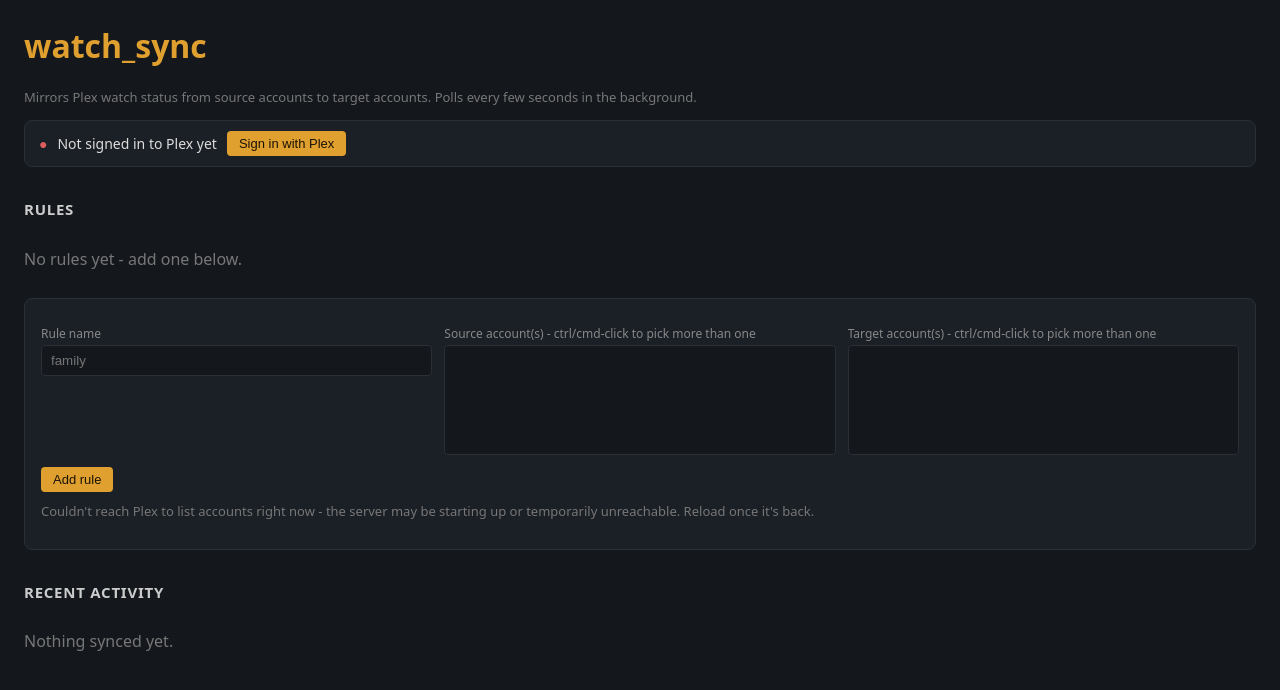
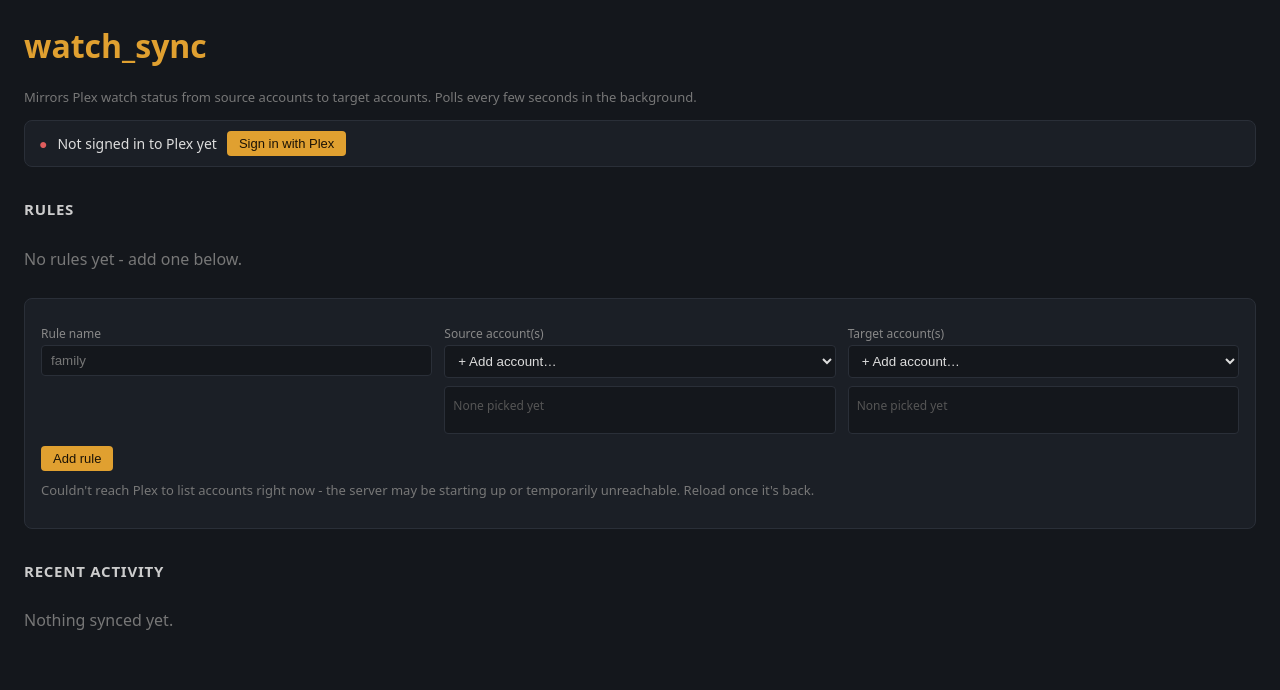
Before and after one commit to shiftylilbastrd/Watch_Sync, a Python web app: template templates/index.html in a window 1280 px wide. Shown: the top 690 px of the page. Run offline with Jinja, Linux system fonts and the light colour scheme; the template is opened without the code that fills it, so the values that code supplies are empty.

Commit message:
Replace multi-select listboxes with a dropdown + removable chips for rule creation
The old sources/targets fields were native <select multiple> boxes that
needed ctrl/cmd-click to pick more than one account - easy to misclick
and lose a selection with no visible feedback. Now each is a plain
single-select dropdown: picking an account drops it into a chip below
(with an x to remove it if it was a mistake), and picking it again is
blocked until it's removed. Submits the same sources/targets form
fields as before via hidden inputs, so the backend route and its
validation are unchanged.

Co-Authored-By: Claude Sonnet 5 <noreply@anthropic.com>
Claude-Session: https://claude.ai/code/session_0133BiByYcETweo3zmYdvheM

```diff
--- a/templates/index.html
+++ b/templates/index.html
@@ -21,9 +21,16 @@
   .add-form { background:#1b1f26; border:1px solid #2a2f38; border-radius:8px; padding:16px; margin-top:12px; }
   .add-form label { display:block; font-size:12px; color:#888; margin-top:10px; }
   .add-form input, .add-form select { width:100%; box-sizing:border-box; background:#14171c; border:1px solid #2a2f38; color:#ddd; padding:7px 9px; border-radius:4px; margin-top:3px; }
-  .add-form select[multiple] { height:110px; }
   .add-form .row { display:flex; gap:12px; }
   .add-form .row > div { flex:1; }
+  .chip-box { display:flex; flex-wrap:wrap; gap:6px; min-height:34px; margin-top:8px; padding:6px;
+              background:#14171c; border:1px solid #2a2f38; border-radius:4px; }
+  .chip-box:empty::after { content:"None picked yet"; color:#555; font-size:12px; padding:4px 2px; }
+  .chip { display:inline-flex; align-items:center; gap:6px; background:#262b33; color:#ddd;
+          border-radius:999px; padding:4px 6px 4px 12px; font-size:13px; }
+  .chip button { background:none; border:0; color:#888; font-size:16px; line-height:1; cursor:pointer;
+                 padding:0 6px; border-radius:50%; }
+  .chip button:hover { color:#e05d5d; background:#1b1f26; }
   .err { background:#3a1f1f; border:1px solid #5a2a2a; color:#e05d5d; padding:10px 14px; border-radius:6px; margin-top:12px; }
   .muted { color:#777; font-size:13px; }
   .empty { color:#777; padding:16px 0; }
@@ -88,16 +95,20 @@
         <input name="name" placeholder="family" required>
       </div>
       <div>
-        <label>Source account(s) - ctrl/cmd-click to pick more than one</label>
-        <select name="sources" multiple required>
+        <label>Source account(s)</label>
+        <select id="sources-picker">
+          <option value="">+ Add account&hellip;</option>
           {% for a in accounts %}<option value="{{ a }}">{{ a }}</option>{% endfor %}
         </select>
+        <div class="chip-box" id="sources-chips"></div>
       </div>
       <div>
-        <label>Target account(s) - ctrl/cmd-click to pick more than one</label>
-        <select name="targets" multiple required>
+        <label>Target account(s)</label>
+        <select id="targets-picker">
+          <option value="">+ Add account&hellip;</option>
           {% for a in accounts %}<option value="{{ a }}">{{ a }}</option>{% endfor %}
         </select>
+        <div class="chip-box" id="targets-chips"></div>
       </div>
     </div>
     <div style="margin-top:12px;"><button type="submit">Add rule</button></div>
@@ -107,6 +118,61 @@
     starting up or temporarily unreachable. Reload once it's back.</p>
   {% endif %}
 </div>
+
+<script>
+function setupChipPicker(pickerId, chipsId, fieldName) {
+  var picker = document.getElementById(pickerId);
+  var chips = document.getElementById(chipsId);
+  if (!picker || !chips) return;
+
+  function addChip(value) {
+    if (!value) return;
+    if (chips.querySelector('[data-value="' + CSS.escape(value) + '"]')) return;
+    var chip = document.createElement('span');
+    chip.className = 'chip';
+    chip.dataset.value = value;
+
+    var label = document.createElement('span');
+    label.textContent = value;
+    chip.appendChild(label);
+
+    var removeBtn = document.createElement('button');
+    removeBtn.type = 'button';
+    removeBtn.innerHTML = '&times;';
+    removeBtn.setAttribute('aria-label', 'Remove ' + value);
+    chip.appendChild(removeBtn);
+
+    var hidden = document.createElement('input');
+    hidden.type = 'hidden';
+    hidden.name = fieldName;
+    hidden.value = value;
+    chip.appendChild(hidden);
+
+    chips.appendChild(chip);
+
+    var opt = picker.querySelector('option[value="' + CSS.escape(value) + '"]');
+    if (opt) opt.disabled = true;
+  }
+
+  picker.addEventListener('change', function () {
+    addChip(picker.value);
+    picker.value = '';
+  });
+
+  chips.addEventListener('click', function (e) {
+    var btn = e.target.closest('button');
+    if (!btn) return;
+    var chip = btn.closest('.chip');
+    var value = chip.dataset.value;
+    chip.remove();
+    var opt = picker.querySelector('option[value="' + CSS.escape(value) + '"]');
+    if (opt) opt.disabled = false;
+  });
+}
+
+setupChipPicker('sources-picker', 'sources-chips', 'sources');
+setupChipPicker('targets-picker', 'targets-chips', 'targets');
+</script>
 
 <h2>Recent activity</h2>
 {% if activity %}
```
